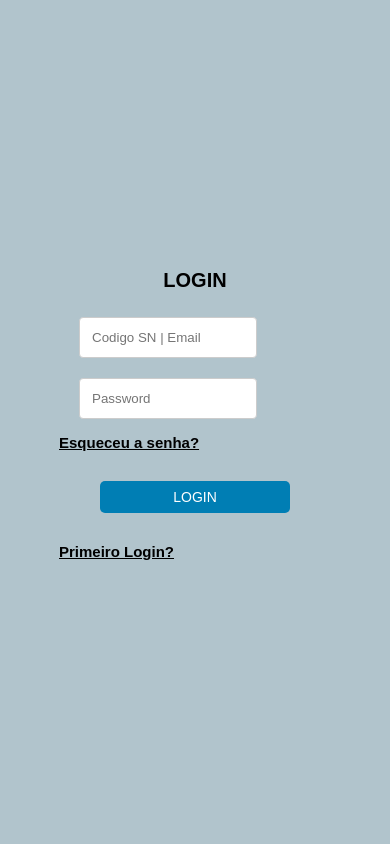
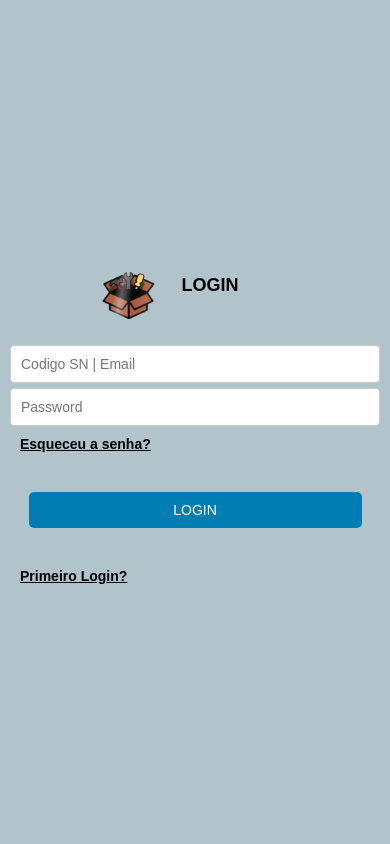
Before and after one commit to octaviosilva4275/Invent-, a Flask app: page /login in a window 390 px wide. Run offline with Flask 3, Linux system fonts and the light colour scheme.

Commit message:
alteração do css , o banner, e o botão, encerramento

```diff
--- a/static/styles/login.css
+++ b/static/styles/login.css
@@ -20,19 +20,33 @@ html {
 /* Estilos para a classe de login */
 .login {
     display: flex;  /* Define o layout flexível */
-    flex-direction: row-reverse; /* Inverte a ordem dos elementos */
+    justify-content: center;  /* Centraliza horizontalmente */
+    align-items: center;  /* Centraliza verticalmente */
     width: 100vw;  /* Ocupa a largura total da tela */
     height: 100vh;  /* Ocupa a altura total da tela */
+    position: relative;  /* Necessário para o overlay do banner */
 }
 
 /* Estilos para a área de banner */
 .banner {
-    width: 70%;  /* Define a largura do banner em 70% */
+    position: absolute;  /* Ocupa a tela toda, sendo "absoluto" dentro do .login */
+    top: 0;
+    left: 0;
+    width: 100%;  /* Ocupa 100% da largura */
+    height: 100%;  /* Ocupa 100% da altura */
+    z-index: -1;  /* Fica atrás do campo de login */
+    background-image: linear-gradient(rgba(32, 32, 32, 0.8), rgba(34, 34, 34, 0.8)), url(/static/img/banner.webp);
+    background-position: center center;
+    background-size:cover;
+    background-repeat: no-repeat;
+    overflow: hidden;
 }
 
 .banner img {
     width: 100%;  /* Imagem ocupa toda a largura */
     height: 100%;  /* Imagem ocupa toda a altura */
+    object-fit: cover;  /* Garante que a imagem cubra toda a área */
+    z-index: -2;  /* Fica atrás do overlay transparente */
 }
 
 /* Estilos para o campo de login */
@@ -41,28 +55,36 @@ html {
     justify-content: center;  /* Centraliza horizontalmente */
     align-items: center;  /* Centraliza verticalmente */
     background-color: rgba(177, 196, 204, 1);  /* Cor de fundo */
-    width: 30%;  /* Ocupa 30% da largura */
-    height: 100%;  /* Ocupa toda a altura */
+    padding: 50px;  /* Adiciona espaçamento interno */
+    border-radius: 8px;  /* Bordas arredondadas */
 }
 
 /* Estilos do formulário de login */
 .form-login {
-    margin-bottom: 15px;  /* Margem inferior */
+    margin-bottom: 50px;  /* Margem inferior */
     text-align: left;  /* Alinhamento do texto à esquerda */
     width: 32rem;  /* Largura fixa para o formulário */
 }
 
-/* Título do login */
+/* Título do login com logo */
 .titulo-login {
     display: flex;  /* Layout flexível */
-    align-items: center;  /* Alinha ao centro verticalmente */
-    justify-content: center;  /* Alinha ao centro horizontalmente */
+    align-items: center;  /* Alinha verticalmente ao centro */
+    justify-content: center;  /* Centraliza horizontalmente */
+    padding-right: 70px;
+}
+
+.titulo-login img {
+    width: 90px;
+    height: 90px;
+    margin-right: 10px;  /* Espaçamento à direita da logo */
 }
 
 .titulo-login h3 {
     font-size: 24px;  /* Tamanho da fonte do título */
-    margin-bottom: 30px;  /* Margem inferior */
+    margin-bottom: 0;  /* Remove a margem inferior */
 }
+
 
 /* Oculta os rótulos dos inputs */
 .form-login label {
@@ -103,6 +125,12 @@ html {
     margin: 30px auto 0;  /* Centraliza o botão e adiciona margem */
 }
 
+.btn-login:hover{
+    background-color:  rgba(0, 100, 150, 1);
+    transform: scale(1.05);
+}
+
+
 /* Link para "primeiro login" */
 .primeiro-login a {
     color: rgb(0, 0, 0);  /* Cor preta */
--- a/static/styles/media-login.css
+++ b/static/styles/media-login.css
@@ -1,44 +1,94 @@
 /* Media Queries para dispositivos móveis e tablets */
 @media (max-width: 1024px) {
     .banner {
-        display: none; /* Oculta o banner em telas menores que 1024px */
-    }
-    .campo-login {
-        width: 100%; /* Ocupa toda a largura disponível */
-        height: 100%; /* Ocupa toda a altura disponível */
+        display: none;  /* Oculta o banner para tablets e celulares */
     }
 
-    .esqueceu-senha a{
-        font-size: 15px; /* Diminui a fonte */
+    .login {
+        width: 100vw;  /* Certifica que ocupa toda a largura */
+        height: 100vh;  /* Certifica que ocupa toda a altura */
+        justify-content: center;  /* Centraliza o conteúdo */
+        align-items: center;  /* Centraliza verticalmente */
     }
 
-    .primeiro-login a{
-        font-size: 15px; /* Diminui a fonte */
+    .campo-login {
+        width: 100vw;  /* O campo de login ocupa 100% da largura */
+        height: 100vh;  /* O campo de login ocupa 100% da altura */
+        padding: 20px;  /* Ajusta o padding */
+        background-color: rgba(177, 196, 204, 1);  /* Mantém o fundo */
+        display: flex;  /* Flex para centralizar conteúdo */
+        justify-content: center;  /* Centraliza horizontalmente o conteúdo do login */
+        align-items: center;  /* Centraliza verticalmente o conteúdo do login */
+        box-shadow: none;  /* Remove a sombra para manter o layout limpo */
+        border-radius: 0;  /* Remove as bordas arredondadas */
+    }
+
+    .form-login {
+        width: 90%;  /* Ajusta a largura do formulário para 90% */
+        margin: 0 auto;  /* Centraliza */
+    }
+
+    .titulo-login h3 {
+        font-size: 22px;  /* Ajusta o tamanho da fonte do título */
+        margin-bottom: 20px;  /* Margem inferior menor */
+    }
+
+    .form-login input {
+        padding: 10px;  /* Ajusta o padding dos inputs */
+    }
+
+    .btn-login {
+        width: 70%;  /* Ajusta a largura do botão */
+        font-size: 14px;  /* Reduz o tamanho da fonte */
+        padding: 10px 15px;  /* Ajusta o padding */
+    }
+
+    .primeiro-login a, .esqueceu-senha a {
+        font-size: 14px;  /* Ajusta o tamanho do texto */
+        padding: 10px;
     }
 }
 
 @media (max-width: 768px) {
-    .form-login {
-        width: 80%; /* Ajusta a largura do formulário de login em telas menores */
-        padding: 0 20px; /* Adiciona um preenchimento para as laterais */
+    .campo-login {
+        width: 100vw;  /* O campo de login ocupa toda a largura */
+        height: 100vh;  /* O campo de login ocupa toda a altura */
+        padding: 15px;  /* Menor padding em celulares */
     }
 
     .titulo-login h3 {
-        font-size: 20px; /* Reduz o tamanho da fonte do título em telas menores */
-        margin-bottom: 20px; /* Ajusta a margem inferior */
+        font-size: 20px;  /* Reduz um pouco o tamanho do título */
     }
 
     .btn-login {
-        width: 70%; /* Ajusta a largura do botão */
-        font-size: 14px; /* Reduz o tamanho da fonte do botão */
-        padding: 8px 16px; /* Ajusta o preenchimento do botão */
+        width: 80%;  /* O botão ocupa 80% da largura */
     }
 
-    .esqueceu-senha a{
-        font-size: 15px;
+    .form-login {
+        width: 100%;  /* O formulário ocupa toda a largura */
     }
 
-    .primeiro-login a{
-        font-size: 15px;
+    .form-login input {
+        font-size: 14px;  /* Reduz o tamanho da fonte dos inputs */
     }
 }
+
+@media (max-width: 480px) {
+    .campo-login {
+        width: 100vw;  /* O campo de login ocupa 100% da largura */
+        height: 100vh;  /* O campo de login ocupa 100% da altura */
+        padding: 10px;  /* Padding ainda menor */
+    }
+
+    .titulo-login h3 {
+        font-size: 18px;  /* Reduz ainda mais o tamanho do título */
+    }
+
+    .form-login {
+        width: 100%;  /* Formulário ocupa toda a largura */
+    }
+
+    .btn-login {
+        width: 90%;  /* Botão ocupa 90% da largura */
+    }
+}
--- a/templates/login/login.html
+++ b/templates/login/login.html
@@ -17,15 +17,17 @@
 
         <!-- Container do banner -->
         <div class="banner">
-            <img src="/static/img/banner.webp" alt="">
+            <!-- <img src="/static/img/banner.webp" alt=""> -->
         </div>
 
         <!-- Campo login com o formulário -->
         <div class="campo-login">
+
             <!-- Container form -->
             <div class="form-login">
                 <!-- Título -->
                 <div class="titulo-login">
+                    <img src="/static/img/logo01.png" alt="logo">
                     <h3>LOGIN</h3>
                 </div>
                 <!-- Formulário de login -->
```
Also changed, not shown: static/img/logo01.png (added).
